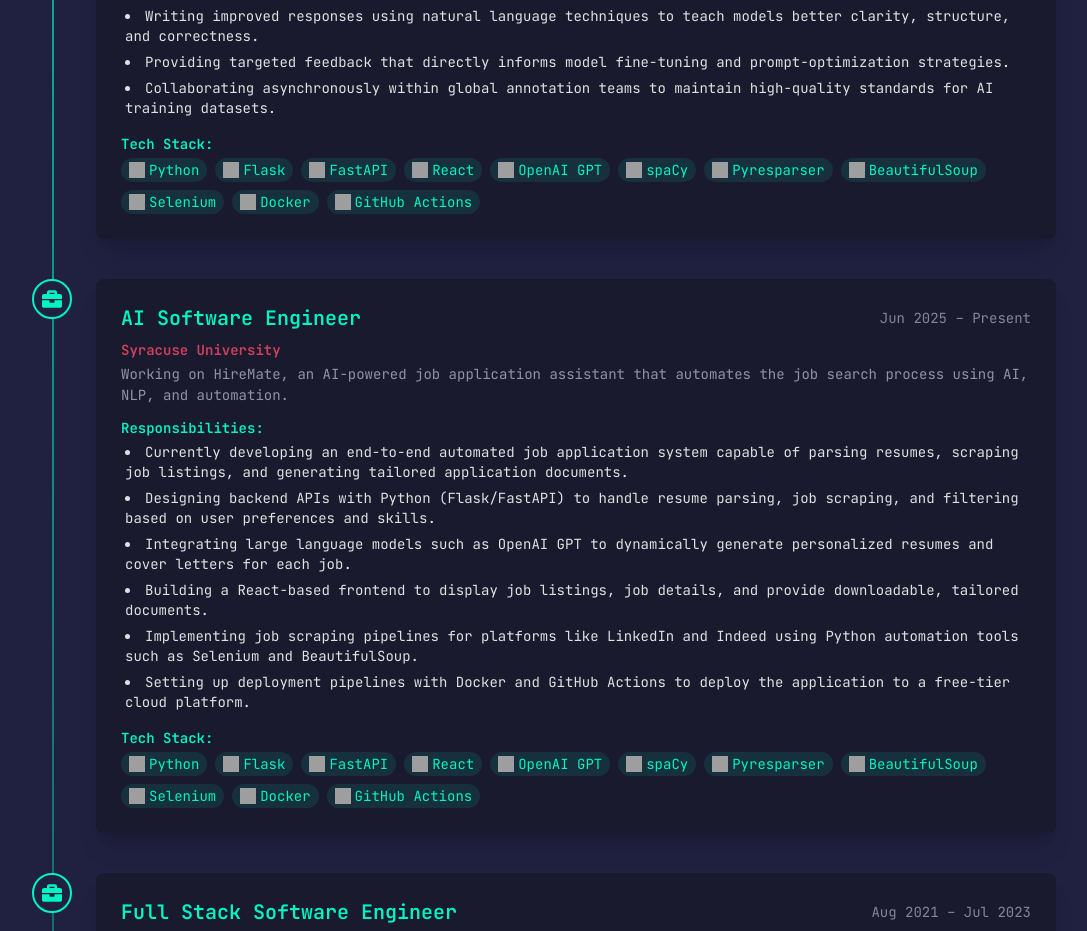
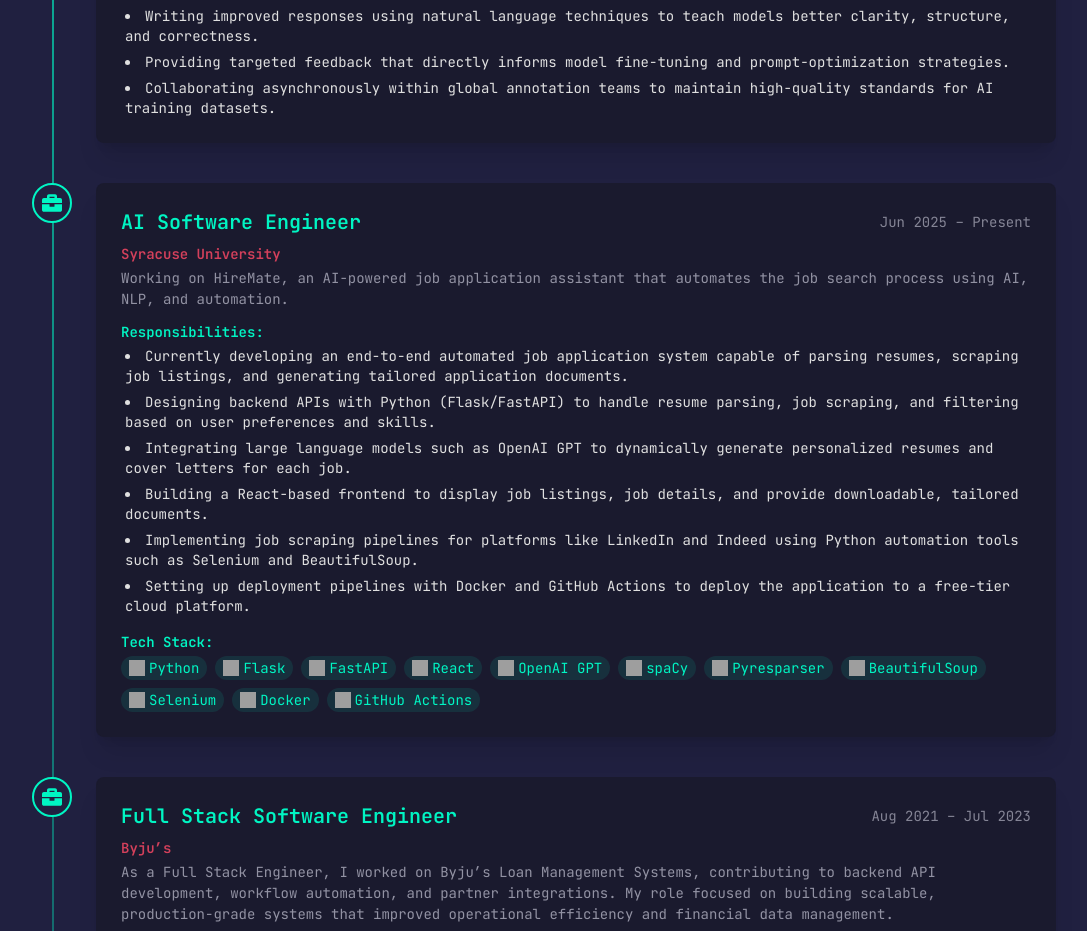
Before and after one commit to vinuthBabu01/portfolio-new, a React (Vite) app: page / in a window 1280 px wide. Shown: the part 3885-4816 px from the top of the page, without its empty margins (96-1183 px from the left). Built offline with nearby package versions, Linux system fonts and the light colour scheme; grey boxes are pictures that could not be loaded.

Commit message:
Updated Experience

```diff
--- a/src/data/portfolioData.jsx
+++ b/src/data/portfolioData.jsx
@@ -269,9 +269,6 @@
       'Providing targeted feedback that directly informs model fine-tuning and prompt-optimization strategies.',
       'Collaborating asynchronously within global annotation teams to maintain high-quality standards for AI training datasets.'
     ],
-    techStack: [
-      'Python', 'Flask', 'FastAPI', 'React', 'OpenAI GPT', 'spaCy', 'Pyresparser', 'BeautifulSoup', 'Selenium', 'Docker', 'GitHub Actions'
-    ]
 
   },
 
```
